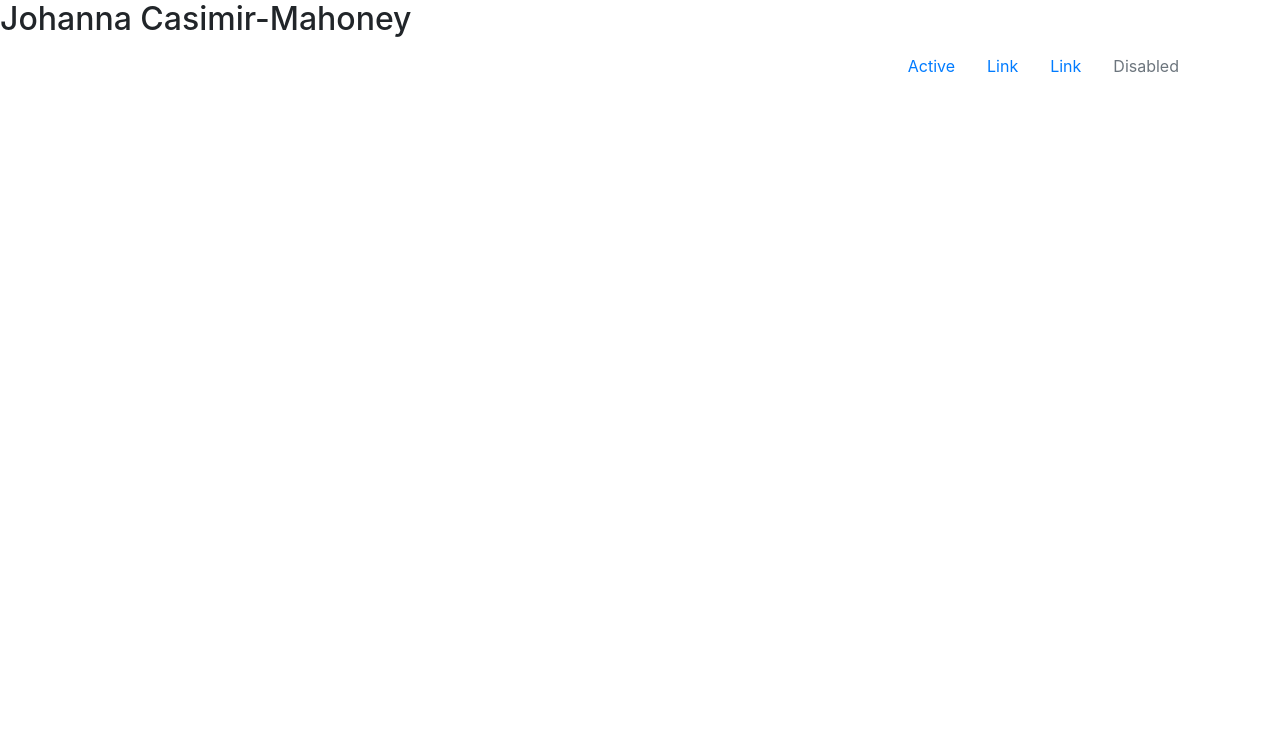
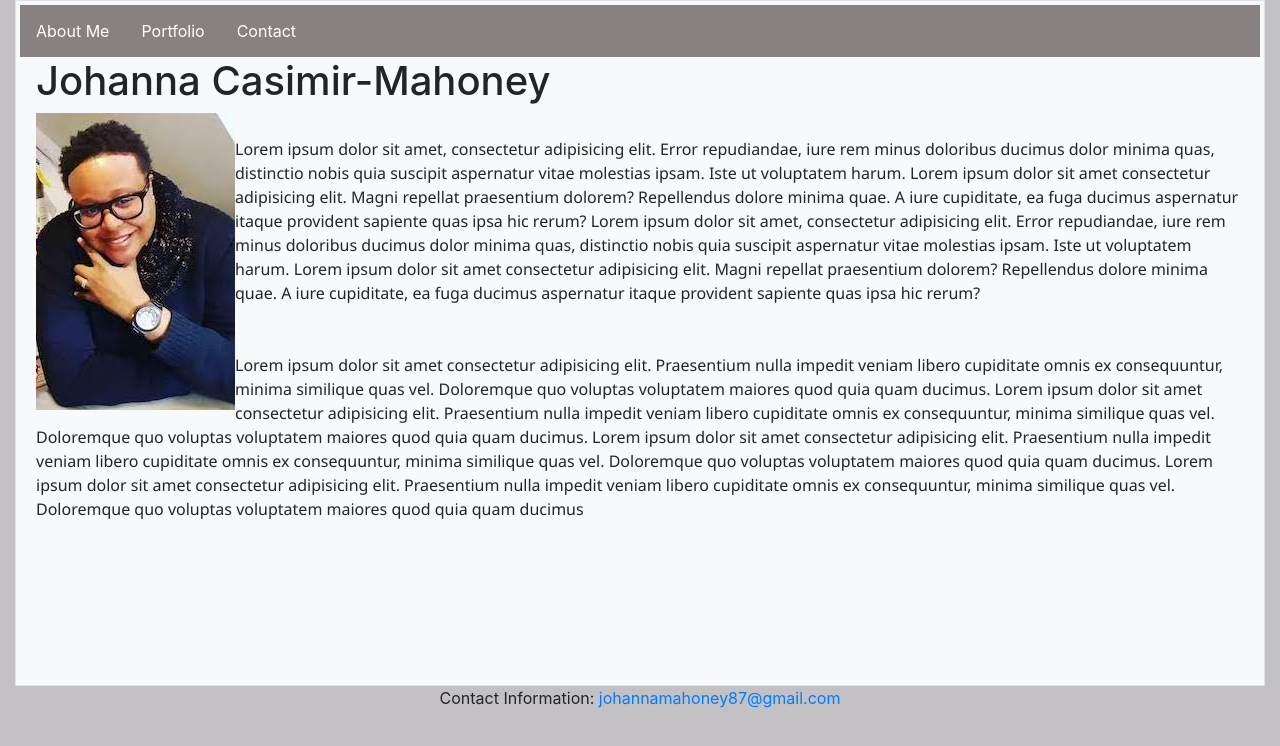
Before and after one commit to JohannaCasimirMahoney/Bootstrap-Portfolio, a plain HTML site: page index.html in a window 1280 px wide. Drawn offline with nearby package versions, Linux system fonts and the light colour scheme.

Commit message:
homework

```diff
--- a/index.html
+++ b/index.html
@@ -1,34 +1,153 @@
 <!DOCTYPE html>
 <html lang="en">
-  <head>
-    <meta charset="UTF-8" />
-    <meta name="viewport" content="width=device-width, initial-scale=1.0" />
-    <meta http-equiv="X-UA-Compatible" content="ie=edge" />
-    <link
-      rel="stylesheet"
-      href="https://stackpath.bootstrapcdn.com/bootstrap/4.3.1/css/bootstrap.min.css"
-      integrity="sha384-ggOyR0iXCbMQv3Xipma34MD+dH/1fQ784/j6cY/iJTQUOhcWr7x9JvoRxT2MZw1T"
-      crossorigin="anonymous"
-    />
-    <title>Document</title>
-  </head>
-  <body>
-    <h2>Johanna Casimir-Mahoney</h2>
-    <div class="container">
-      <!-- Content here -->
-  <ul class="nav justify-content-end">
-    <li class="nav-item">
-      <a class="nav-link active" href="#">Active</a>
-    </li>
-    <li class="nav-item">
-      <a class="nav-link" href="#">Link</a>
-    </li>
-    <li class="nav-item">
-      <a class="nav-link" href="#">Link</a>
-    </li>
-    <li class="nav-item">
-      <a class="nav-link disabled" href="#" tabindex="-1" aria-disabled="true">Disabled</a>
-    </li>
-  </ul>
-  </body>
+
+<head>
+  <meta charset="UTF-8">
+  <meta name="viewport" content="width=device-width, initial-scale=1.0">
+  <meta name="viewport" content="width=device-width, initial-scale=1, shrink-to-fit=no">
+  <meta http-equiv="X-UA-Compatible" content="ie=edge">
+  <title>Bootstrap</title>
+
+</head>
+
+<body>
+
+  <!--Bootstrap CSS-->
+  <link rel="stylesheet" href="https://stackpath.bootstrapcdn.com/bootstrap/4.3.1/css/bootstrap.min.css"
+    integrity="sha384-ggOyR0iXCbMQv3Xipma34MD+dH/1fQ784/j6cY/iJTQUOhcWr7x9JvoRxT2MZw1T" crossorigin="anonymous">
+  <link rel="stylesheet" type="text/css" href="html/css/style.css">
+
+  <!--Bootstrap JavaScript-->
+  <script src="https://code.jquery.com/jquery-3.3.1.slim.min.js"
+    integrity="sha384-q8i/X+965DzO0rT7abK41JStQIAqVgRVzpbzo5smXKp4YfRvH+8abtTE1Pi6jizo"
+    crossorigin="anonymous"></script>
+  <script src="https://cdnjs.cloudflare.com/ajax/libs/popper.js/1.14.7/umd/popper.min.js"
+    integrity="sha384-UO2eT0CpHqdSJQ6hJty5KVphtPhzWj9WO1clHTMGa3JDZwrnQq4sF86dIHNDz0W1"
+    crossorigin="anonymous"></script>
+  <script src="https://stackpath.bootstrapcdn.com/bootstrap/4.3.1/js/bootstrap.min.js"
+    integrity="sha384-JjSmVgyd0p3pXB1rRibZUAYoIIy6OrQ6VrjIEaFf/nJGzIxFDsf4x0xIM+B07jRM"
+    crossorigin="anonymous"></script>
+
+
+  <!--Contact Column-->
+  <div class="col-md-12">
+
+    <!-- <div class="row-md-3"> -->
+    <div class="p-1 border bg-light">
+
+      <!--Navagation Tools-->
+
+      <ul class="topnav">
+        <li><a class="non-active" href="index.html">About Me</a></li>
+        <li><a href="portfolio.html">Portfolio</a></li>
+        <li><a href="contact.html">Contact</a></li>
+      </ul>
+
+      <div style="padding:0 16px;">
+        <h1>Johanna Casimir-Mahoney</h1>
+        <img src="images/myheadshot.jpg" align="left">
+        <br>
+        <p class="sansserif">Lorem ipsum dolor sit amet,
+          consectetur adipisicing elit. Error repudiandae, iure rem minus doloribus
+          ducimus dolor minima quas, distinctio nobis quia suscipit aspernatur vitae molestias ipsam. Iste ut
+          voluptatem
+          harum. Lorem ipsum dolor sit amet consectetur adipisicing elit. Magni repellat praesentium dolorem?
+          Repellendus
+          dolore minima quae. A iure cupiditate, ea fuga ducimus aspernatur itaque provident sapiente quas ipsa hic
+          rerum? Lorem ipsum dolor sit amet, consectetur adipisicing elit. Error repudiandae, iure rem minus doloribus
+          ducimus dolor minima quas, distinctio nobis quia suscipit aspernatur vitae molestias ipsam. Iste ut
+          voluptatem
+          harum. Lorem ipsum dolor sit amet consectetur adipisicing elit. Magni repellat praesentium dolorem?
+          Repellendus
+          dolore minima quae. A iure cupiditate, ea fuga ducimus aspernatur itaque provident sapiente quas ipsa hic
+          rerum? <br><br><br>
+
+          Lorem ipsum dolor sit amet consectetur adipisicing elit. Praesentium nulla impedit veniam libero cupiditate
+          omnis ex consequuntur, minima similique quas vel. Doloremque quo voluptas voluptatem maiores quod quia quam
+          ducimus. Lorem ipsum dolor sit amet consectetur adipisicing elit. Praesentium nulla impedit veniam libero
+          cupiditate
+          omnis ex consequuntur, minima similique quas vel. Doloremque quo voluptas voluptatem maiores quod quia quam
+          ducimus. Lorem ipsum dolor sit amet consectetur adipisicing elit. Praesentium nulla impedit veniam libero
+          cupiditate
+          omnis ex consequuntur, minima similique quas vel. Doloremque quo voluptas voluptatem maiores quod quia quam
+          ducimus. Lorem ipsum dolor sit amet consectetur adipisicing elit. Praesentium nulla impedit veniam libero
+          cupiditate
+          omnis ex consequuntur, minima similique quas vel. Doloremque quo voluptas voluptatem maiores quod quia quam
+          ducimus
+        </p>
+        <br><br><br><br><br><br>
+
+        <!--Navagation Bar CSS-->
+
+        <div class="container">
+
+          <style>
+            body {
+              background-color: rgb(196, 193, 197);
+            }
+
+            body {
+              margin: 0;
+            }
+
+            p.sansserif {
+              font-family: 'Segoe UI', Tahoma, Verdana, sans-serif
+            }
+
+            ul.topnav {
+              list-style-type: none;
+              margin: 0;
+              padding: 0;
+              overflow: hidden;
+              background-color: rgb(135, 129, 129);
+            }
+
+            ul.topnav li {
+              float: left;
+            }
+
+            ul.topnav li a {
+              display: block;
+              color: white;
+              text-align: center;
+              padding: 14px 16px;
+              text-decoration: none;
+            }
+
+            ul.topnav li a:hover:not(.active) {
+              background-color: rgb(58, 5, 51);
+            }
+
+            ul.topnav li a.active {
+              background-color: rgb(58, 5, 51);
+            }
+
+            ul.topnav li.right {
+              float: right;
+            }
+
+            @media screen and (max-width: 600px) {
+
+              ul.topnav li.right,
+              ul.topnav li {
+                float: none;
+              }
+            }
+          </style>
+
+        </div>
+
+
+      </div>
+    </div>
+
+    <!--footer-->
+    <footer>
+      <div class="container"></div>
+      <center>Contact Information: <a href="mailto:johannamahoney87@gmail.com">johannamahoney87@gmail.com</a></center>
+  </div>
+  </footer>
+
+</body>
+
 </html>
```
Also changed, not shown: contact.html (+140 -0 lines), portfolio.html (+138 -0 lines), images/HTML5_logo_and_wordmark.jpg (added), images/greenbali.jpg (added), images/myheadshot.jpg (added), images/travel.jpg (added), 1 other file.
